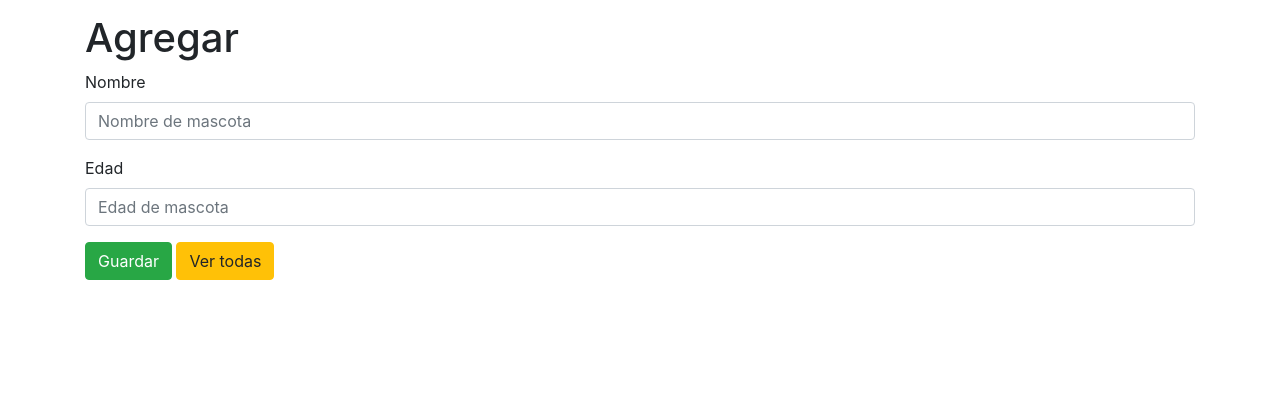
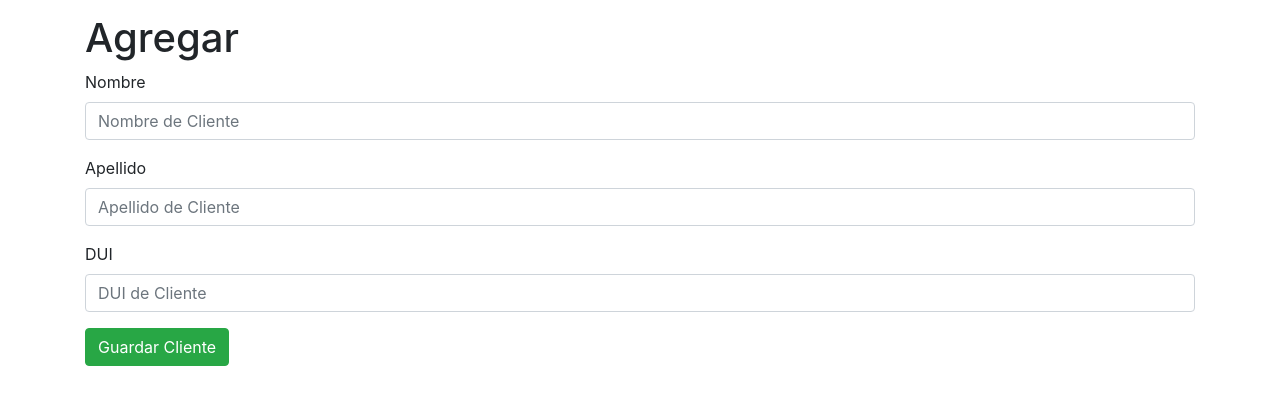
Before and after one commit to Drubico/Login-CRUD-PHP-PGSQL, a PHP site: page /Cliente/ClienteCRUD.php in a window 1280 px wide. Shown: the part 56-461 px from the top of the page. Run offline with PHP 8.4, Linux system fonts and the light colour scheme.

Commit message:
Creo que completo CRUD Cliente

```diff
--- a/app/cliente/CDelete.php
+++ b/app/cliente/CDelete.php
@@ -12,11 +12,11 @@ if (!isset($_GET["id"])) {
 }
 
 $id = $_GET["id"];
-include "../database/Database.php";
-$sentencia = $base_de_datos->prepare("DELETE FROM mascotas WHERE id = ?;");
+include "../../database/Database.php";
+$sentencia = $base_de_datos->prepare("DELETE FROM cliente WHERE id = ?;");
 $resultado = $sentencia->execute([$id]);
 if ($resultado === true) {
-    header("Location: ./Read.php");
+    header("Location: ../../view/Cliente/ClienteRead.php");
 } else {
     echo "Algo salió mal";
 }
--- a/view/Cliente/ClienteCRUD.php
+++ b/view/Cliente/ClienteCRUD.php
@@ -14,17 +14,20 @@ include './headerCliente.php'; ?>
 <div class="row">
 	<div class="col-12">
 		<h1>Agregar</h1>
-		<form action="./Create.php" method="POST">
+		<form action="../../app/cliente/CCreate.php" method="POST">
 			<div class="form-group">
 				<label for="nombre">Nombre</label>
-				<input required name="nombre" type="text" id="nombre" placeholder="Nombre de mascota" class="form-control">
+				<input required name="nombre" type="text" id="nombre" placeholder="Nombre de Cliente" class="form-control">
 			</div>
 			<div class="form-group">
-				<label for="edad">Edad</label>
-				<input required name="edad" type="number" id="edad" placeholder="Edad de mascota" class="form-control">
+				<label for="apellido">Apellido</label>
+				<input required name="apellido" type="text" id="apellido" placeholder="Apellido de Cliente" class="form-control">
 			</div>
-			<button type="submit" class="btn btn-success">Guardar</button>
-			<a href="./CRUD/Read.php" class="btn btn-warning">Ver todas</a>
+			<div class="form-group">
+				<label for="nombre">DUI</label>
+				<input required name="dui" type="text" id="dui" placeholder="DUI de Cliente" class="form-control">
+			</div>
+			<button type="submit" class="btn btn-success">Guardar Cliente</button>
 		</form>
 	</div>
 </div>
--- a/view/Cliente/headerCliente.php
+++ b/view/Cliente/headerCliente.php
@@ -28,13 +28,13 @@ incluido y reutilizado por otros archivos
         <div class="collapse navbar-collapse" id="miNavbar">
             <ul class="navbar-nav mr-auto">
                 <li class="nav-item">
-                    <a class="nav-link" href="./listar.php">Listar (arreglo)</a>
+                    <a class="nav-link" href="./ClienteRead.php">Listar (arreglo)</a>
                 </li>
                 <li class="nav-item">
-                    <a class="nav-link" href="./listarCursor.php">Listar (cursor)</a>
+                    <a class="nav-link" href="./ClienteReadCursor.php">Listar (cursor)</a>
                 </li>
                 <li class="nav-item">
-                    <a class="nav-link" href="./formulario.php">Agregar</a>
+                    <a class="nav-link" href="./ClienteCRUD.php">Agregar</a>
                 </li>
             </ul>
         </div>
```
Also changed, not shown: app/cliente/CCreate.php (+8 -6 lines), README.md.
